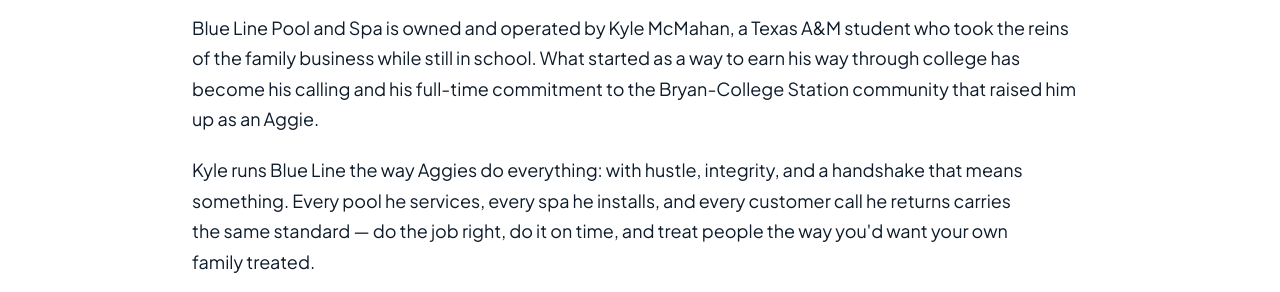
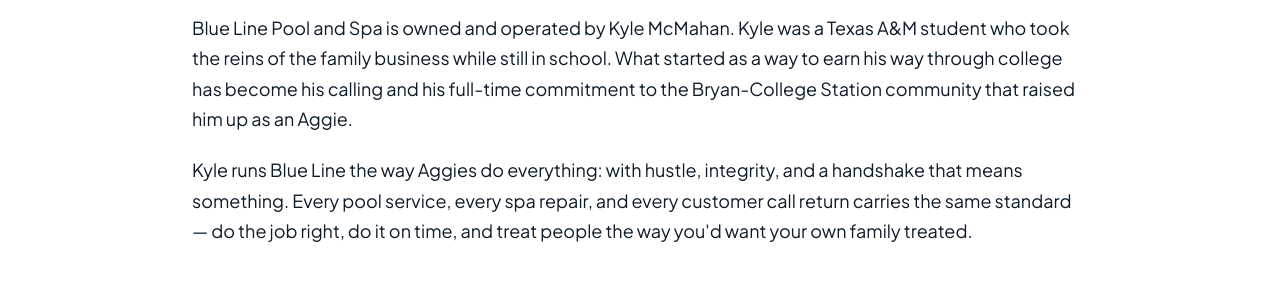
Before and after one commit to hmcmahan2001/bluelinepool, a plain HTML site: page about/index.html in a window 1280 px wide. Shown: the part 637-929 px from the top of the page. Drawn offline with Linux system fonts and the light colour scheme.

Commit message:
About: tweak Kyle bio copy per Heather's edits

```diff
--- a/about/index.html
+++ b/about/index.html
@@ -85,8 +85,8 @@
   <div class="container-default">
     <div class="prose">
       <h2>Aggie-Owned. Family-Built. Locally Run.</h2>
-      <p>Blue Line Pool and Spa is owned and operated by Kyle McMahan, a Texas A&amp;M student who took the reins of the family business while still in school. What started as a way to earn his way through college has become his calling and his full-time commitment to the Bryan-College Station community that raised him up as an Aggie.</p>
-      <p>Kyle runs Blue Line the way Aggies do everything: with hustle, integrity, and a handshake that means something. Every pool he services, every spa he installs, and every customer call he returns carries the same standard — do the job right, do it on time, and treat people the way you'd want your own family treated.</p>
+      <p>Blue Line Pool and Spa is owned and operated by Kyle McMahan. Kyle was a Texas A&amp;M student who took the reins of the family business while still in school. What started as a way to earn his way through college has become his calling and his full-time commitment to the Bryan-College Station community that raised him up as an Aggie.</p>
+      <p>Kyle runs Blue Line the way Aggies do everything: with hustle, integrity, and a handshake that means something. Every pool service, every spa repair, and every customer call return carries the same standard — do the job right, do it on time, and treat people the way you'd want your own family treated.</p>
 
       <h2>What You Can Expect</h2>
       <p>We are a family of Aggies serving a community of Aggies, neighbors, and friends. When you call Blue Line, you're not getting a call center or a franchise — you're getting Kyle, his crew, and a company that lives and works in Bryan-College Station.</p>
```
